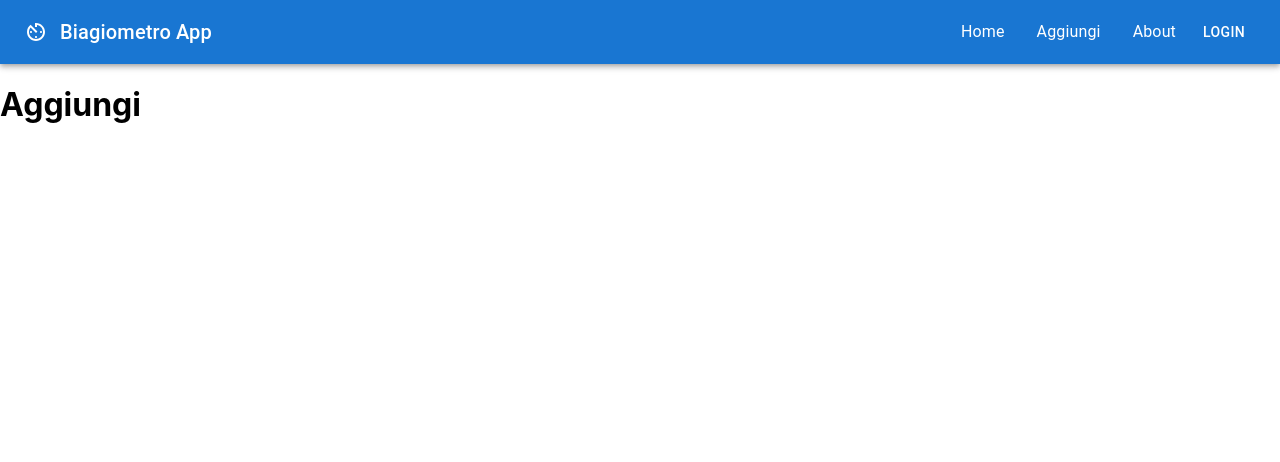
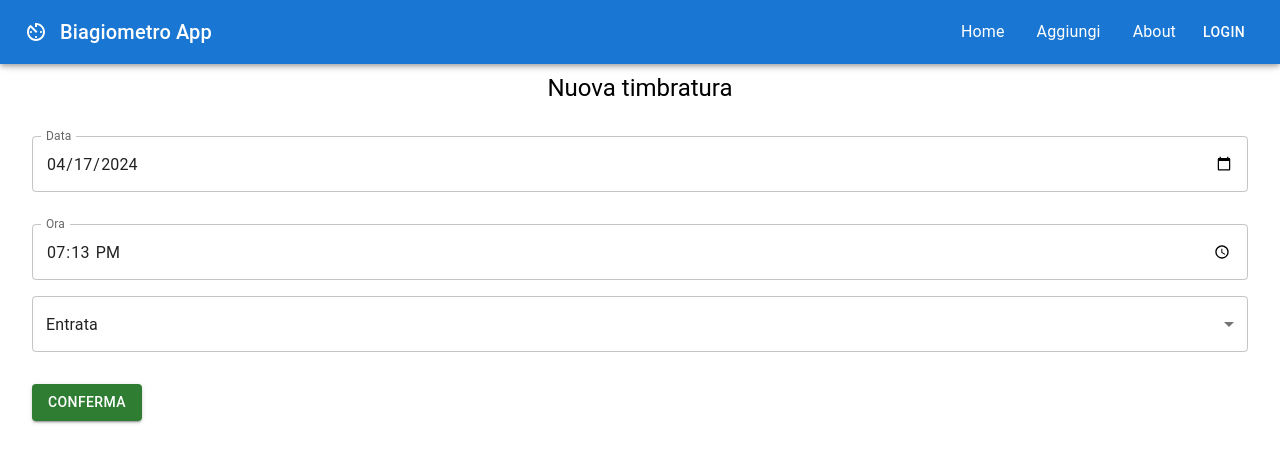
Before and after one commit to tarateo78/react-material-ui, a React (Create React App) app: page /biagiometro/aggiungi in a window 1280 px wide. Shown: the top 462 px of the page. Built offline with nearby package versions, Linux system fonts and the light colour scheme.

Commit message:
Concluso Aggiungi timbratura

```diff
--- a/package.json
+++ b/package.json
@@ -9,9 +9,11 @@
     "@fontsource/roboto": "^5.0.12",
     "@mui/icons-material": "^5.15.15",
     "@mui/material": "^5.15.15",
+    "@mui/x-date-pickers": "^7.2.0",
     "@testing-library/jest-dom": "^5.17.0",
     "@testing-library/react": "^13.4.0",
     "@testing-library/user-event": "^13.5.0",
+    "dayjs": "^1.11.10",
     "react": "^18.2.0",
     "react-dom": "^18.2.0",
     "react-router-dom": "^6.22.3",
--- a/src/MenuDrawer.js
+++ b/src/MenuDrawer.js
@@ -34,6 +34,7 @@ const TemporaryDrawer = (props) => {
       <List>
         {pages.map((page) => (
           <Link
+            key={page.name}
             to={page.pageURL}
             style={{ textDecoration: "none", color: "black" }}
           >
--- a/src/Nav.js
+++ b/src/Nav.js
@@ -1,17 +1,14 @@
 import * as React from "react";
-import { useState, MouseEvent } from "react";
 import { Link } from "react-router-dom";
 import AppBar from "@mui/material/AppBar";
 import Box from "@mui/material/Box";
-import Menu from "@mui/material/Menu";
+
 import MenuItem from "@mui/material/MenuItem";
-import MenuList from "@mui/material/MenuList";
 import Toolbar from "@mui/material/Toolbar";
 
 import Typography from "@mui/material/Typography";
 import Button from "@mui/material/Button";
 import IconButton from "@mui/material/IconButton";
-import MenuIcon from "@mui/icons-material/Menu";
 import AvTimerIcon from "@mui/icons-material/AvTimer";
 
 import TemporaryDrawer from "./MenuDrawer";
@@ -23,7 +20,7 @@ const Nav = (prop) => {
 
   return (
     <Box sx={{ flexGrow: 1 }}>
-      <AppBar position="static">
+      <AppBar position="fixed">
         <Toolbar>
           <Box
             sx={{
@@ -52,6 +49,7 @@ const Nav = (prop) => {
           >
             {pages.map((page) => (
               <Link
+                key={page.name}
                 to={page.pageURL}
                 style={{ textDecoration: "none", color: "white" }}
               >
--- a/src/TabellaTimbrature.js
+++ b/src/TabellaTimbrature.js
@@ -12,9 +12,6 @@ export default function TabellaTimbrature({ dati, title }) {
   console.log(dati);
   return (
     <>
-      <Typography variant="h5" align="center" sx={{ marginTop: 9 }}>
-        {title}
-      </Typography>
       <TableContainer component={Paper}>
         <Table aria-label="simple table">
           <TableHead>
--- a/src/components/Aggiungi.js
+++ b/src/components/Aggiungi.js
@@ -1,5 +1,146 @@
+import {
+  Box,
+  Button,
+  MenuItem,
+  Select,
+  TextField,
+  Typography,
+} from "@mui/material";
+import { LocalizationProvider } from "@mui/x-date-pickers/LocalizationProvider";
+import { AdapterDayjs } from "@mui/x-date-pickers/AdapterDayjs";
+import { useState } from "react";
+import { useNavigate } from "react-router-dom";
+
+const doppiaCifra = (n) => {
+  return n < 10 ? "0" + n.toString() : n.toString();
+};
+
 const Aggiungi = () => {
-  return <h1 sx={{ marginTop: 10 }}>Aggiungi</h1>;
+  const navigate = useNavigate();
+
+  let adesso = new Date();
+  // console.log(adesso);
+
+  const [data, setData] = useState(
+    adesso.getFullYear() +
+      "-" +
+      doppiaCifra(adesso.getMonth() + 1) +
+      "-" +
+      doppiaCifra(adesso.getDate())
+  );
+  const [ora, setOra] = useState(
+    doppiaCifra(adesso.getHours()) + ":" + doppiaCifra(adesso.getMinutes())
+  );
+  const [causale, setCausale] = useState("Entrata");
+  const [isPending, setIsPending] = useState(false);
+
+  const hanleSubmit = (e) => {
+    e.preventDefault();
+
+    const timbrata = { data, ora, causale };
+    // console.log(timbrata);
+
+    // India che l'operazione è in corso
+    setIsPending(true);
+
+    fetch(
+      "https://tarateo.altervista.org/biagiometro/api/presenze/create.php",
+      {
+        method: "POST",
+        header: { "content-type": "application/json" },
+        body: JSON.stringify(timbrata),
+      }
+    ).then((res) => {
+      setIsPending(false);
+      navigate("/");
+    });
+  };
+
+  return (
+    <>
+      <Typography
+        variant="h5"
+        align="center"
+        className={"titoloPagina"}
+        sx={{ marginTop: 9, marginBottom: 2 }}
+      >
+        {"Nuova timbratura"}
+      </Typography>
+      <Box marginLeft={4} marginRight={4}>
+        <form onSubmit={hanleSubmit}>
+          <LocalizationProvider dateAdapter={AdapterDayjs}>
+            <TextField
+              key={"data"}
+              type="date"
+              id="data"
+              label="Data"
+              variant="outlined"
+              margin="normal"
+              fullWidth
+              defaultValue={data}
+              onChange={(e) => {
+                setData(e.target.value);
+              }}
+              sx={{ mb: 2 }}
+            />
+            <TextField
+              key={"ora"}
+              type="time"
+              id="ora"
+              label="Ora"
+              variant="outlined"
+              margin="normal"
+              fullWidth
+              defaultValue={ora}
+              onChange={(e) => {
+                setOra(e.target.value);
+              }}
+              sx={{ mb: 2 }}
+            />
+            <Select
+              key={"causale"}
+              labelId="demo-simple-select-helper-label"
+              id="demo-simple-select-helper"
+              color="error"
+              value={"Entrata"}
+              label="Causale"
+              fullWidth
+              onChange={(e) => {
+                setCausale(e.target.value);
+              }}
+              sx={{ mb: 4 }}
+              // onChange={handleChange}
+            >
+              <MenuItem key="1" value={"Entrata"}>
+                Entrata
+              </MenuItem>
+              <MenuItem key="2" value={"Uscita"}>
+                Uscita
+              </MenuItem>
+              <MenuItem key="3" value={"Entrata Missione"}>
+                Entara Missione
+              </MenuItem>
+            </Select>
+            {!isPending && (
+              <Button variant="contained" color="success" type="submit">
+                CONFERMA
+              </Button>
+            )}
+            {isPending && (
+              <Typography
+                variant="h5"
+                fullWidth
+                align="center"
+                sx={{ color: "gray" }}
+              >
+                Salvataggio in corso...
+              </Typography>
+            )}
+          </LocalizationProvider>
+        </form>
+      </Box>
+    </>
+  );
 };
 
 export default Aggiungi;
--- a/src/components/Home.js
+++ b/src/components/Home.js
@@ -4,6 +4,7 @@ import AddIcon from "@mui/icons-material/Add";
 import TabellaTimbrature from "../TabellaTimbrature";
 import useFetch from "../useFetch";
 import { Link } from "react-router-dom";
+import { Typography } from "@mui/material";
 
 const handleCreate = () => {
   console.log("create");
@@ -17,7 +18,18 @@ const Home = () => {
     <div className="home">
       {error && <div>{error}</div>}
       {isPending && <div>Loading...</div>}
-      {dati && <TabellaTimbrature dati={dati.records} title="Timbrature" />}
+      {dati && (
+        <>
+          <Typography
+            variant="h5"
+            align="center"
+            sx={{ marginTop: 9, marginBottom: 2 }}
+          >
+            {"Timbrature"}
+          </Typography>
+          <TabellaTimbrature dati={dati.records} />
+        </>
+      )}
       {/* {dati && (
         <ListaTimbrature
           dati={dati.records}
--- a/src/index.css
+++ b/src/index.css
@@ -11,3 +11,7 @@ code {
   font-family: source-code-pro, Menlo, Monaco, Consolas, 'Courier New',
     monospace;
 }
+
+.titolo-pagina{
+  margin-top: 50px;
+}
```
Also changed, not shown: 1 other file (tests, documents, lock files or other folders).
